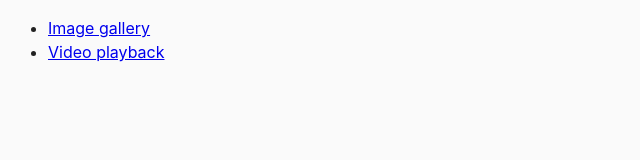
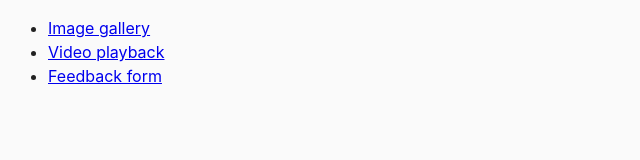
Before and after one commit to GrzegorzKobuszewski/goit-js-hw-08, a website built with Parcel: page src/index.html in a window 1280 px wide. Shown: the whole page, without its empty margins (0-640 px from the left). Built offline with nearby package versions, Linux system fonts and the light colour scheme.

Commit message:
Zadanie 3

```diff
--- a/package.json
+++ b/package.json
@@ -2,7 +2,7 @@
   "name": "parcel-project-template",
   "version": "2.0.0",
   "description": "",
-  "homepage": "https://github.com/GrzegorzKobuszewski/goit-js-hw-08",
+  "homepage": "https://github.com/GrzegorzKobuszewski/goit-js-hw-08/",
   "scripts": {
     "start": "parcel src/*.html",
     "build": "parcel build src/*.html --public-url /goit-js-hw-08/"
--- a/src/index.html
+++ b/src/index.html
@@ -13,7 +13,7 @@
   <ul>
     <li><a href="01-gallery.html">Image gallery</a></li>
     <li><a href="02-video.html">Video playback</a></li>
-    <!-- <li><a href="03-feedback.html">Feedback form</a></li> -->
+    <li><a href="03-feedback.html">Feedback form</a></li>
   </ul>
 </body>
 
```
